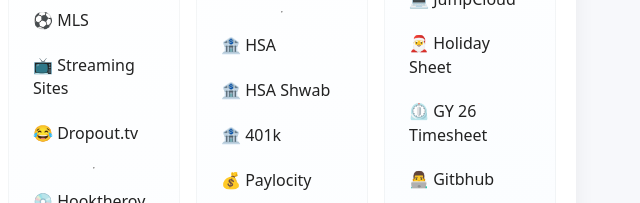
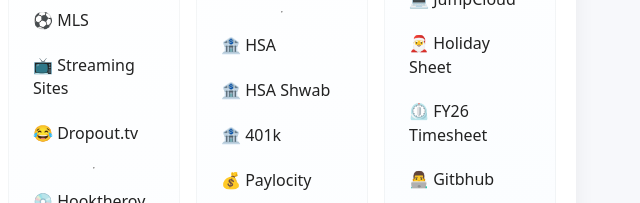
Before and after one commit to bencasalino/ben, a plain HTML site: page index.html in a window 1280 px wide. Shown: the part 391-594 px from the top of the page, 640-1280 px from the left. Drawn offline with Linux system fonts and the light colour scheme.

Commit message:
adding more

```diff
--- a/index.html
+++ b/index.html
@@ -140,7 +140,7 @@
               Sheet</a></li>
           <li><a target="_blank"
               href="https://docs.google.com/spreadsheets/d/1GsQzU1e7wZf_t3bOEDiJXxQaFYMUuDcCHp-LCgqBewQ/edit?gid=1121594823#gid=1121594823">⏲️
-              GY 26 Timesheet</a>
+              FY26 Timesheet</a>
           </li>
           <li><a target="_blank" href="#c4-l10">👨‍💻 Gitbhub</a></li>
 
```
